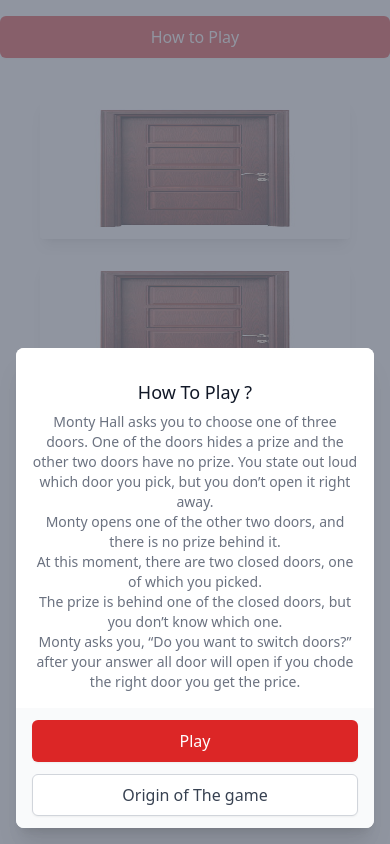
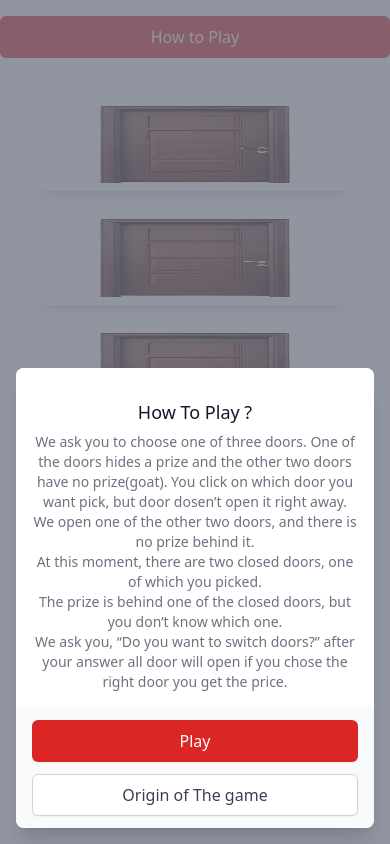
Before and after one commit to sanketbhai/montyhallgame.github.io, a plain HTML site: page index.html in a window 390 px wide. Drawn offline with nearby package versions, Linux system fonts and the light colour scheme.

Commit message:
how to play note updated

```diff
--- a/index.html
+++ b/index.html
@@ -10,7 +10,7 @@
     <style>
       @media (max-width: 500px) {
       #gameboard {
-        height: 34rem;
+        height: 25rem;
       }
     }
     </style>
@@ -54,11 +54,11 @@
                   <div class="mt-3 text-center sm:mt-0 sm:ml-4 sm:text-left">
                     <h3  class="text-lg leading-6 font-medium text-gray-900" id="modal-title">How To Play ?</h3>
                     <div class="mt-2">
-                      <p class="text-sm text-gray-500">Monty Hall asks you to choose one of three doors. One of the doors hides a prize and the other two doors have no prize. You state out loud which door you pick, but you don’t open it right away.</p>
-                      <p class="text-sm text-gray-500">Monty opens one of the other two doors, and there is no prize behind it.</p>
+                      <p class="text-sm text-gray-500">We ask you to choose one of three doors. One of the doors hides a prize and the other two doors have no prize(goat). You click on which door you want pick, but door dosen’t open it right away.</p>
+                      <p class="text-sm text-gray-500">We open one of the other two doors, and there is no prize behind it.</p>
                       <p class="text-sm text-gray-500">At this moment, there are two closed doors, one of which you picked.</p>
                       <p class="text-sm text-gray-500">The prize is behind one of the closed doors, but you don’t know which one.</p>
-                      <p class="text-sm text-gray-500">Monty asks you, “Do you want to switch doors?” after your answer all door will open if you chode the right door you get the price.</p>
+                      <p class="text-sm text-gray-500">We ask you, “Do you want to switch doors?” after your answer all door will open if you chose the right door you get the price.</p>
                     </div>
                   </div>
                 </div>
```
